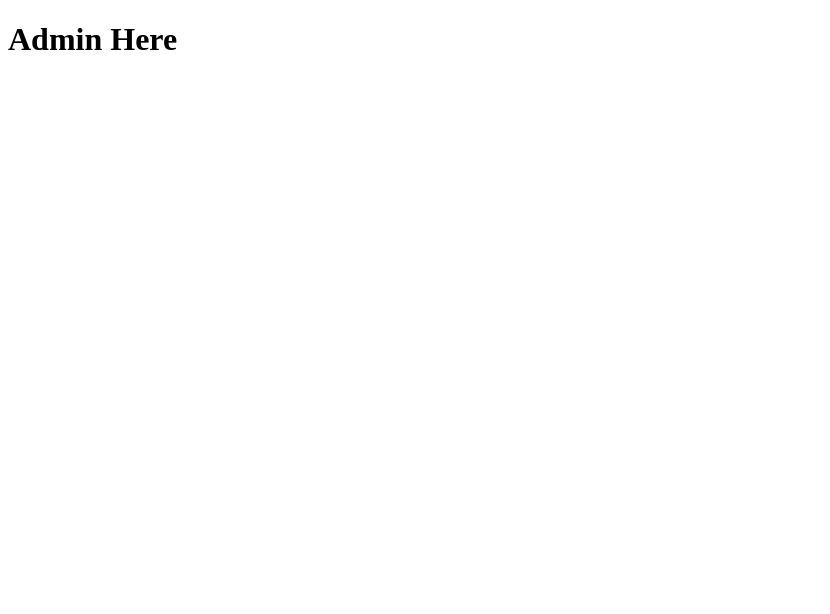
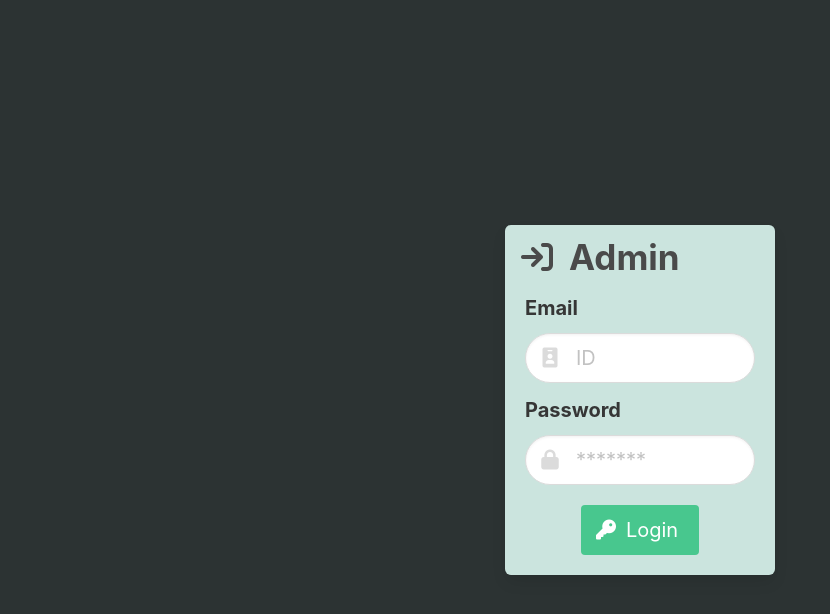
Before and after one commit to souravsuvarna/AlgoAceHub, a website: page frontend/static/admin/login.html in a window 1280 px wide. Shown: the whole page, without its empty margins (0-830 px from the left). Drawn offline with nearby package versions, Linux system fonts and the light colour scheme.

Commit message:
admin login page design commit

```diff
--- a/frontend/static/admin/login.html
+++ b/frontend/static/admin/login.html
@@ -1,11 +1,80 @@
 <!DOCTYPE html>
-<html lang="en">
-<head>
-    <meta charset="UTF-8">
-    <meta name="viewport" content="width=device-width, initial-scale=1.0">
-    <title>Document</title>
-</head>
-<body>
-    <h1>Admin Here</h1>
-</body>
+<html>
+  <head>
+    <meta charset="utf-8" />
+    <meta name="viewport" content="width=device-width, initial-scale=1" />
+    <title>Hello Bulma!</title>
+    <link
+      rel="stylesheet"
+      href="https://cdn.jsdelivr.net/npm/bulma@0.9.4/css/bulma.min.css"
+    />
+    <link
+      rel="stylesheet"
+      href="https://cdn.jsdelivr.net/npm/@fortawesome/fontawesome-free@6.0.0/css/all.min.css"
+    />
+  </head>
+  <body>
+    <section class="hero is-primary is-fullheight">
+      <div class="hero-body" style="background-color: #2c3333">
+        <div class="container">
+          <div class="columns is-centered">
+            <div class="column is-5-tablet is-4-desktop is-3-widescreen">
+              <form action="" class="box" style="background-color: #cbe4de;">
+                <span class="icon-text">
+                  <span class="icon">
+                    <i class="fa-solid fa-arrow-right-to-bracket fa-2x"></i>
+                  </span>
+                  <span
+                    class="ml-3 mb-5 px-1"
+                    style="font-size: 35px; font-weight: bold"
+                    >Admin</span
+                  >
+                </span>
+                <div class="field">
+                  <label for="" class="label" style="font-size: 20px"
+                    >Email</label
+                  >
+                  <div class="control has-icons-left">
+                    <input
+                      type="text"
+                      placeholder="ID"
+                      class="input is-rounded input is-medium"
+                      required
+                    />
+                    <span class="icon is-small is-left">
+                      <i class="fa-solid fa-id-badge"></i>
+                    </span>
+                  </div>
+                </div>
+                <div class="field">
+                  <label for="" class="label" style="font-size: 20px"
+                    >Password</label
+                  >
+                  <div class="control has-icons-left">
+                    <input
+                      type="password"
+                      placeholder="*******"
+                      class="input is-rounded input is-medium"
+                      required
+                    />
+                    <span class="icon is-small is-left">
+                      <i class="fa fa-lock"></i>
+                    </span>
+                  </div>
+                </div>
+                <div class="field has-text-centered">
+                  <button class="button is-success is-medium mt-2">
+                    <span class="icon is-medium">
+                      <i class="fa-solid fa-key"></i>
+                    </span>
+                    <span>Login</span>
+                  </button>
+                </div>
+              </form>
+            </div>
+          </div>
+        </div>
+      </div>
+    </section>
+  </body>
 </html>
```
